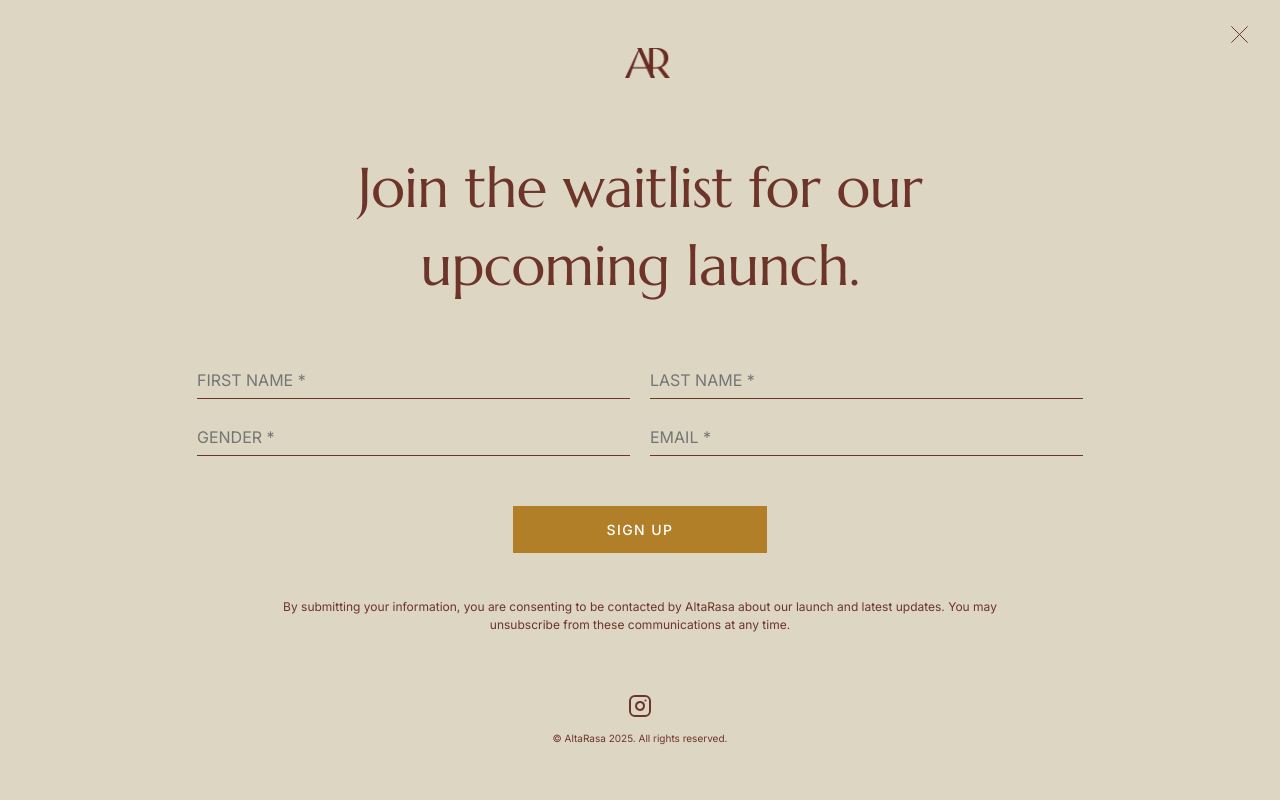
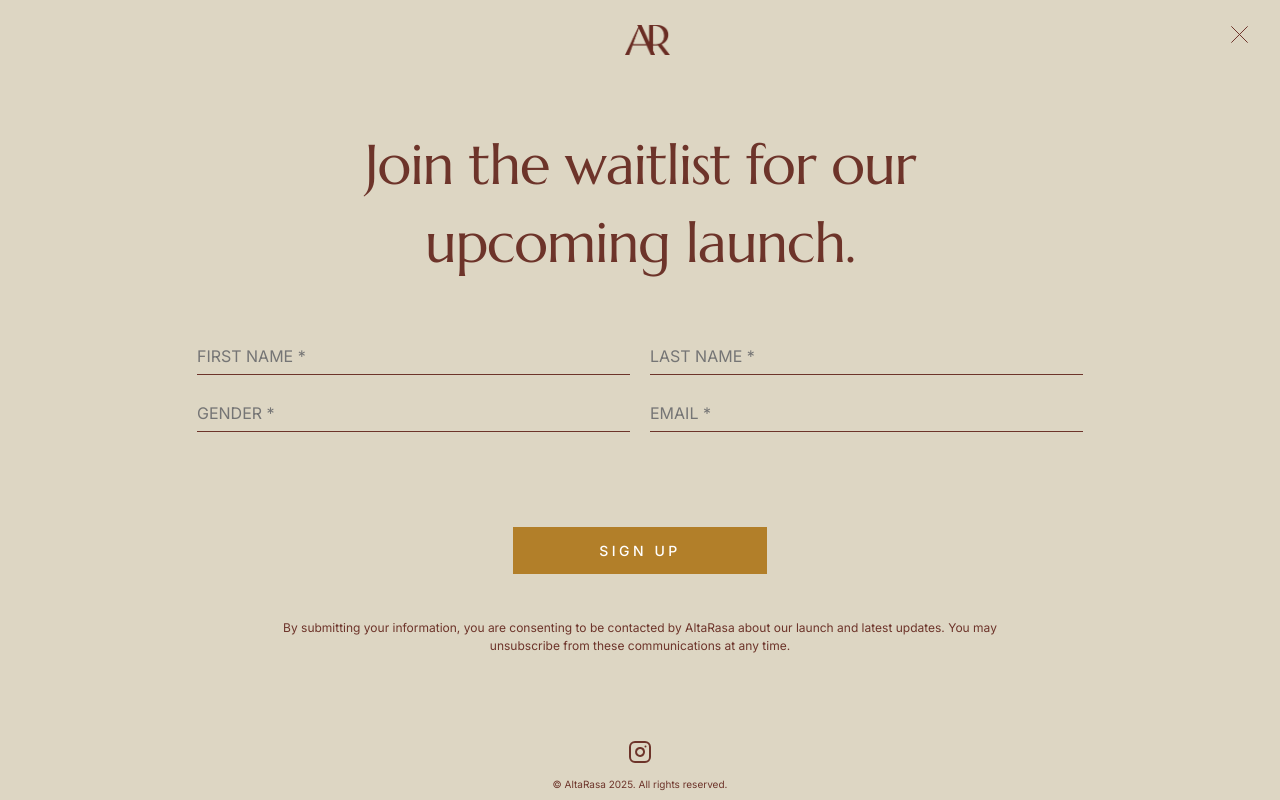
Before and after one commit to altarasa/coming-soon-site, a Next.js app: page / in a window 1280 px wide. Both pictures are taken after a click on the button "JOIN THE WAITLIST". Built offline with nearby package versions, Linux system fonts and the light colour scheme.

Commit message:
layout changes

```diff
--- a/src/app/globals.css
+++ b/src/app/globals.css
@@ -107,7 +107,6 @@
 .waitlist-button {
   background-color: var(--accent);
   color: #2a1f14;
-  padding: 0.75rem 2rem;
   border-radius: 4px;
   font-size: 1.125rem;
   font-family: var(--font-marcellus);
@@ -117,8 +116,8 @@
 }
 
 .waitlist-button:hover {
-  background-color: transparent;
-  color: var(--accent);
+  background-color: #926415;
+  border-color: #926415;
 }
 
 /* Dialog base tweaks */
@@ -192,7 +191,9 @@
 .hero-content {
   position: relative;
   z-index: 1;
+
 }
+
 
 .hero-brand {
   font-size: clamp(2rem, 5vw, 3.5rem);
@@ -204,7 +205,7 @@
 }
 
 .hero-headline {
-  font-size: clamp(2.5rem, 4vw, 4.375rem);
+  font-size: 56px;
   line-height: 1.3;
   color: #F2eee6;
   font-family: var(--font-marcellus);
@@ -212,19 +213,22 @@
   margin-top: 2.3125rem;
   height: 129px;
   letter-spacing: -0.01em;
+  width: 560px;
 }
+
 
 .hero-subhead {
   color: white;
   font-family: var(--font-libertinus-sans);
-  letter-spacing: 0.05em;
+  letter-spacing: -0.02em;
+  font-size:32px;
 
 }
+
 
 .waitlist-button-hero {
   background-color: var(--golden);
   color: white;
-  padding: 0.875rem 2.5rem;
   font-size: 0.875rem;
   font-family: var(--font-inter);
   font-weight: 500;
@@ -234,16 +238,39 @@
   border: 1px solid var(--golden);
   cursor: pointer;
   margin-top: 2rem;
+  letter-spacing: 0.25em;
+  width: 254px;
+  height: 45px;
+
+}
+@media (max-width:768px){
+  .hero-headline {
+    width: 297px;
+    font-size:40px;
+  }
+  .hero-subhead{
+    font-size:16px;
+  }
+  .waitlist-button-hero{
+    width: 180px;
+    height: 35px;
+    font-size:0.625rem;
+    padding: 0.4rem;
+  }
+  .waitlist-button:hover {
+    background-color: #926415;
+    border-color: #926415;
+  }
+
 }
 
 .waitlist-button-hero:hover {
-  background-color: transparent;
-  color: var(--golden);
-  border-color: var(--golden);
+  background-color: #926415;
+  border-color: #926415;
 }
 
 .hero-footer {
-  margin-top:3rem;
+  margin-top:9rem;
   color:white;
 }
 
@@ -288,7 +315,7 @@
   color: var(--brown-dark);
   font-family: var(--font-marcellus);
   font-weight: 400;
-  letter-spacing: -0.01em;
+  letter-spacing: -0.02em;
   max-width: 736px;
 }
 
@@ -343,22 +370,21 @@
   background-color: var(--golden);
   color: white;
   border: 1px solid var(--golden);
-
+  letter-spacing:0.25em !important;
   font-size: 0.875rem;
   font-family: var(--font-inter);
   font-weight: 500;
-  letter-spacing: 0.1em;
   text-transform: uppercase;
   transition: all 0.3s ease;
   cursor: pointer;
   width: 254px;
   max-width: 254px;
+  margin-top:75px;
 }
 
 .btn-signup:hover:not(:disabled) {
-  background-color: transparent;
-  color: var(--golden);
-  border-color: var(--golden);
+  background-color: #926415;
+  border-color: #926415;
 }
 
 .btn-signup:disabled {
@@ -395,6 +421,40 @@
 
   }
 }
+@media(max-width:768px){
+  .form-headline{
+    font-size:24px;
+  }
+  .btn-signup{
+    width: 180px;
+    height: 35px;
+    font-size:0.625rem;
+    padding: 0.4rem;
+    margin-top:30px;
+  }
+  .btn-signup:hover:not(:disabled) {
+    background-color: #926415;
+    border-color: #926415;
+  }
+
+  .btn-signup:disabled {
+    opacity: 0.6;
+    cursor: not-allowed;
+  }
+  input::placeholder{
+    font-size:10px;
+  }
+  .consent-text{
+    font-size:10px;
+  }
+}
+input:-webkit-autofill,
+input:-webkit-autofill:hover,
+input:-webkit-autofill:focus,
+input:-webkit-autofill:active{
+    -webkit-background-clip: text;
+    -webkit-text-fill-color: var(--brown-dark);
+}
 
 /* Custom Tailwind font utilities */
 @layer utilities {
--- a/src/app/page.tsx
+++ b/src/app/page.tsx
@@ -45,7 +45,8 @@
 
       <div className="absolute inset-0 bg-black/30 -z-10"></div>
 
-      <section className="hero-section min-h-screen flex flex-col items-center text-center px-6 md:px-10 py-12 relative z-10">
+      <section className="hero-section min-h-screen flex flex-col items-center justify-between text-center px-6 md:px-10 py-12 relative z-10">
+        {/* Logo */}
         <div className="hero-logo pt-12 md:pt-20">
           {/* Desktop / md+: show beige */}
           <Image
@@ -65,34 +66,35 @@
           />
         </div>
 
-        <div className="hero-content flex-1 flex flex-col items-center justify-center max-w-[43rem] mx-auto">
-          <h2 className="hero-headline font-light tracking-[-2px
-          ] mb-8 md:mb-12 text-[#F2EEE6] text-center">
+        {/* Hero content: text + coming soon, then button */}
+        <div className="hero-content flex flex-col items-center gap-4 max-w-[43rem] mx-auto flex-1 justify-center">
+          {/* Hero text and Coming soon in one div with gap */}
+          <div className="flex flex-col items-center">
+            <h2 className="hero-headline font-light tracking-[-0.02em] text-[#F2EEE6] text-center">
               An elevated essence of South Asian design.
             </h2>
+            <p className="hero-subhead leading-[-0.02em] text-white/90">Coming soon</p>
+          </div>
 
-          <p className="hero-subhead mb-10 md:mb-12 mt-[12px] text-[32px] text-white/90">Coming soon</p>
-
+          {/* Button */}
           <button
             onClick={() => setIsDialogOpen(true)}
-            className="waitlist-button-hero px-8 py-3 bg-amber-700 hover:bg-amber-800 text-white font-medium tracking-wider transition-colors duration-200"
+            className="waitlist-button-hero text-white font-medium tracking-wider"
             aria-label="Join the waitlist"
           >
             JOIN THE WAITLIST
           </button>
         </div>
 
-          {/* Footer at bottom */}
+        {/* Footer */}
         <div className="hero-footer flex flex-col items-center gap-6">
           {/* Instagram logo */}
-
           <Link href="https://instagram.com/altarasa" target="_blank" rel="noopener noreferrer" aria-label="AltaRasa on Instagram">
-                <img src="/instagram.svg" alt="Instagram" width={24} height={24} className="brightness-0 invert" />
+            <img src="/instagram.svg" alt="Instagram" width={25} height={25} className="brightness-0 invert" />
           </Link>
 
-
           {/* Copyright text */}
-            <p className="text-sm text-white">© AltaRasa 2025. All rights reserved.</p>
+          <p className="text-[10px] md:text-sm text-white">© AltaRasa 2025. All rights reserved.</p>
         </div>
       </section>
 
--- a/src/components/SignUpForm.tsx
+++ b/src/components/SignUpForm.tsx
@@ -93,27 +93,26 @@
   >
     <img src="/Closeicon.svg" alt="Close" className="w-[17px] h-[17px]" />
   </button>
-      <div className="min-h-screen flex flex-col items-center mt-[6vh] px-6 py-12 relative">
-        {/* Close Button - Top Right */}
-
+      <div className="min-h-screen flex flex-col items-center justify-between px-6 py-12 relative">
+        {/* AR Logo */}
 
         {/* Main Content - Centered and Constrained */}
-        <div className="w-[75%] max-w-screen flex flex-col items-center">
-          {/* AR Logo */}
-          <div className="ar-logo mb-8 md:mb-16">
+        <div className="w-[75%] max-w-screen flex flex-col items-center gap-8 md:gap-12 flex-1 justify-center">
+          {/* Headline */}
+          <div className="ar-logo pt-12 md:pt-20">
           <img src="/logos/AR_Symbol_Terracotta.png" alt="logo" className="h-[30px] w-[45px]"></img>
         </div>
-
-          {/* Headline */}
-          <h3 id="waitlist-title" className="form-headline text-center mb-8 md:mb-12">
+          <h3 id="waitlist-title" className="form-headline text-center">
             Join the waitlist for our upcoming launch.
           </h3>
 
-          <form onSubmit={handleSubmit} className="w-full max-w-[886px] space-y-6 md:space-y-8 mb-8" noValidate>
+          {/* Form inputs, button, and consent text wrapped together */}
+          <div className="w-full max-w-[886px] flex flex-col items-center gap-6 md:gap-8">
+            {/* Form */}
+            <form onSubmit={handleSubmit} className="w-full flex flex-col justify-between gap-[20px] space-y-6 md:space-y-8" noValidate>
               {/* Form Fields Grid - 2 columns on desktop, 1 on mobile */}
               <div className="form-grid-responsive">
                 <label className="block">
-
                   <input
                     required
                     value={firstName}
@@ -126,7 +125,6 @@
                 </label>
 
                 <label className="block">
-
                   <input
                     required
                     value={lastName}
@@ -139,7 +137,6 @@
                 </label>
 
                 <label className="block">
-
                   <input
                     required
                     value={gender}
@@ -153,7 +150,6 @@
                 </label>
 
                 <label className="block">
-
                   <input
                     required
                     value={email}
@@ -169,11 +165,11 @@
                 </label>
               </div>
 
-            <div className="flex justify-center mt-6 md:mt-4 pt:8">
+              <div className="flex justify-center">
                 <button
                   type="submit"
                   disabled={status === "loading"}
-                className="btn-signup mt-6 md:mt-8 mt-[50px]"
+                  className="btn-signup"
                 >
                   {status === "loading" ? "Sending…" : "SIGN UP"}
                 </button>
@@ -192,9 +188,11 @@
             </form>
 
             {/* Consent Text */}
-          <p className="consent-text text-center mt-6 md:mt-8">
+            <p className="consent-text text-center">
               By submitting your information, you are consenting to be contacted by AltaRasa about our launch and latest updates. You may unsubscribe from these communications at any time.
             </p>
+          </div>
+        </div>
 
         {/* Footer */}
         <footer className="form-footer text-center">
@@ -210,7 +208,6 @@
           <p className="text-[10px] md:text-sm text-brown-dark">© AltaRasa 2025. All rights reserved.</p>
         </footer>
       </div>
-      </div>
     </dialog>
   );
 }
```
Lines whose indentation alone changed are shown as unchanged.
